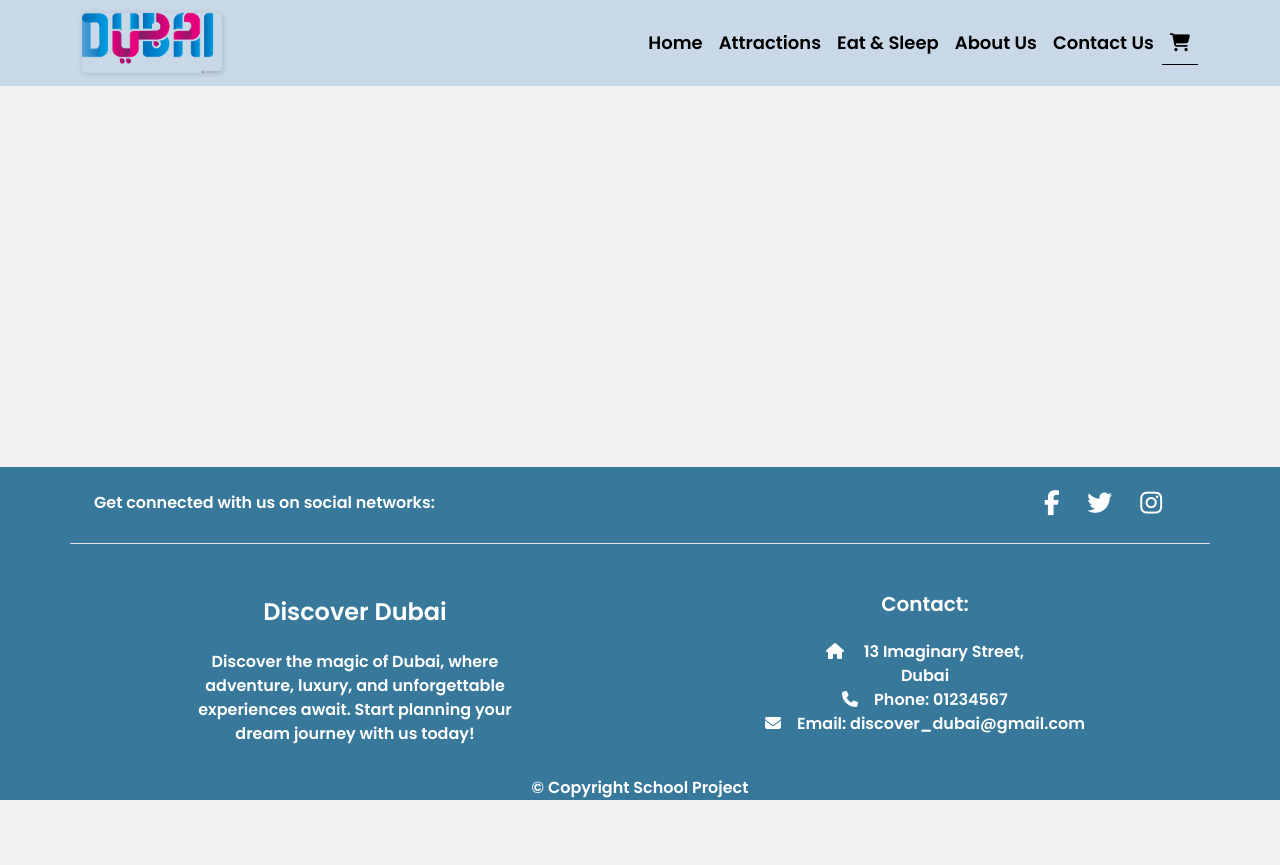
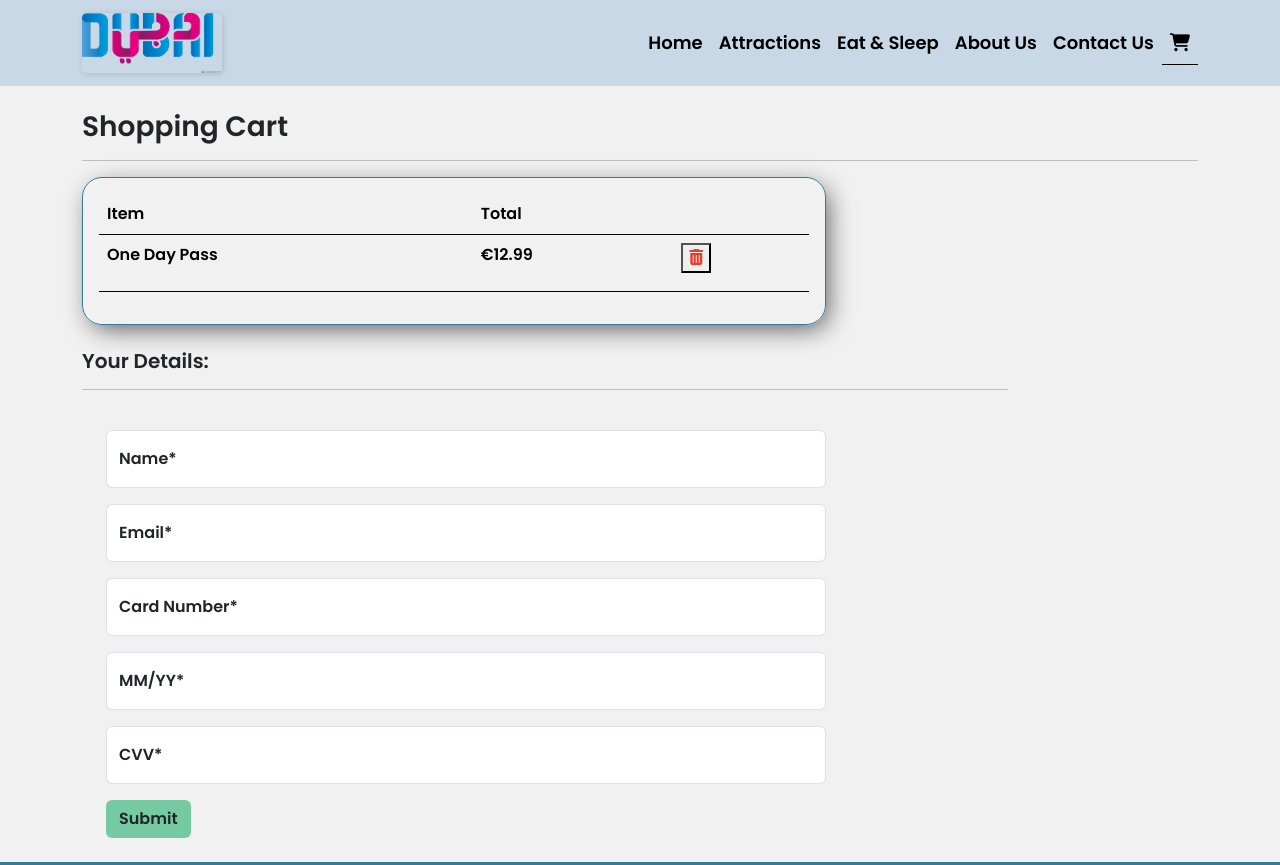
Before and after one commit to Dayana-N/travel-website, a plain HTML site: page shopping_cart.html in a window 1280 px wide. Shown: the top 865 px of the page. Before the commit the page ends 800 px from the top, so only its background shows below. Drawn offline with nearby package versions, Linux system fonts and the light colour scheme.

Commit message:
add payment form

```diff
--- a/assets/styles/style.css
+++ b/assets/styles/style.css
@@ -256,6 +256,22 @@ img {
 #contactForm label {
     color: var(--white);
 }
+
+/* Shopping Cart */
+
+.custom-border {
+    border: var(--dark-blue) 1px solid;
+    border-radius: 20px;
+    box-shadow: 5px 7px 26px -4px rgba(0, 0, 0, 0.66);
+    -webkit-box-shadow: 5px 7px 26px -4px rgba(0, 0, 0, 0.66);
+    -moz-box-shadow: 5px 7px 26px -4px rgba(0, 0, 0, 0.66);
+}
+
+.table > :not(caption) > * > * {
+    background-color: transparent;
+    border-bottom-color: var(--dark-gray);
+}
+
 /* Footer */
 
 #footer {
--- a/shopping_cart.html
+++ b/shopping_cart.html
@@ -53,6 +53,100 @@
             </div>
         </nav>
     </header>
+
+    <section class="cart my-4">
+        <div class="container">
+            <div class="row justify-content-center">
+                <div class="col-12">
+                    <h3>Shopping Cart</h3>
+                    <hr>
+                </div>
+
+                <div class="row d-flex justify-content-md-between justify-content-center">
+                    <div class="col-12 col-lg-8 p-0 ">
+                        <div class="custom-border p-3">
+                            <table class="table">
+                                <thead>
+                                    <tr>
+                                        <th scope="col">Item</th>
+                                        <th scope="col">Total</th>
+                                        <th scope="col"></th>
+                                    </tr>
+                                </thead>
+                                <tbody>
+                                    <tr>
+                                        <th scope="row">
+                                            <div class="item-description">
+                                                <p>One Day Pass</p>
+                                            </div>
+                                        </th>
+                                        <td>
+                                            <div class="cart-item-price">
+                                                <p>€12.99</p>
+                                            </div>
+                                        </td>
+                                        <td>
+                                            <form action="">
+                                                <button type="submit" aria-label="remove item"><i class="fa-solid fa-trash-can"
+                                                        style="color: #e6402d;"></i></button>
+                                            </form>
+                                        </td>
+                                    </tr>
+                                </tbody>
+                            </table>
+                        </div>
+                    </div>
+                </div>
+            </div>
+        </div>
+    </section>
+    <section class="card-pay">
+        <div class="container">
+            <div class="row">
+                <div class="col-10">
+                    <h5>Your Details:</h5>
+                    <hr>
+                    <div class="row">
+                        <div class="col-10">
+                            <form action="#" class="form p-4" id="payForm">
+
+                                <div class="form-floating mb-3">
+                                    <input type="text" name="firstName" id="firstName" class="form-control" placeholder="Name" required>
+                                    <label for="firstName">Name*</label>
+                                </div>
+                                <div class="form-floating mb-3">
+                                    <input type="email" name="email" id="email" class="form-control" placeholder="Email" required>
+                                    <label for="email">Email*</label>
+                                </div>
+                                <div class="form-floating mb-3">
+                                    <input type="tel" name="firstName" id="cardNumber" class="form-control" inputmode="numeric"
+                                        pattern="[0-9\s]{15,19}" maxlength="19" placeholder="Card Number" required
+                                        title="Please Enter Valid Card Number">
+                                    <label for="firstName">Card Number*</label>
+                                </div>
+                                <div class="form-floating mb-3">
+                                    <input type="text" name="expiry" id="expiry" class="form-control" placeholder="MM/YY" required>
+                                    <label for="expiry">MM/YY*</label>
+                                </div>
+                                <div class="form-floating mb-3">
+                                    <input type="text" name="cvv" id="cvv" class="form-control" maxlength="3" pattern="^\d{3,4}$"
+                                        placeholder="CVV" required>
+                                    <label for="cvv">CVV*</label>
+                                </div>
+
+
+
+
+                                <button class="btn btn-green" type="submit">Submit</button>
+                            </form>
+                        </div>
+                    </div>
+
+                </div>
+            </div>
+        </div>
+
+    </section>
 
     <!-- Footer -->
     <footer class="text-center text-lg-start" id="footer">
```
